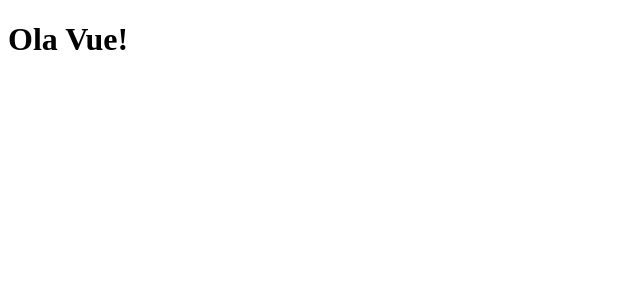
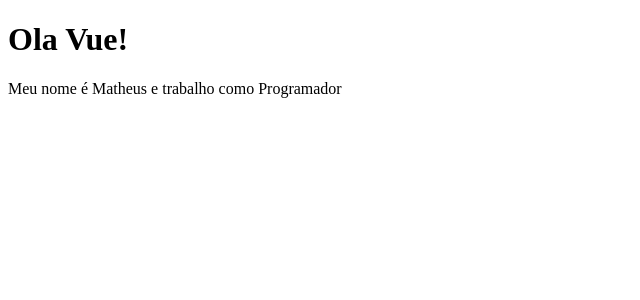
Before and after one commit to Frezende76/Meu-portfolio, a Vue app in the folder 2_projeto_vue/: page / in a window 1280 px wide. Shown: the top 300 px of the page, without its empty margins (0-640 px from the left). Built offline with nearby package versions, Linux system fonts and the light colour scheme.

Commit message:
Update: Inserindo dados em Componentes

```diff
--- a/2_projeto_vue/src/components/PrimeiroComponente.vue
+++ b/2_projeto_vue/src/components/PrimeiroComponente.vue
@@ -1,9 +1,18 @@
 <template>
-    <h1>Ola Vue!</h1>
+    <div>
+        <h1>Ola Vue!</h1>
+        <p> Meu nome é {{ nome }} e trabalho como {{ profissão }}</p>
+    </div>
 </template>
 
 <script>
     export default {
-        name: 'PrimeiroComponente'
+        name: 'PrimeiroComponente',
+        data() {
+            return {
+                nome: "Matheus" ,
+                profissão: "Programador"
+            }
+        }
     }
 </script>
```
